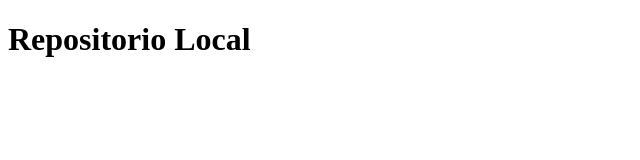
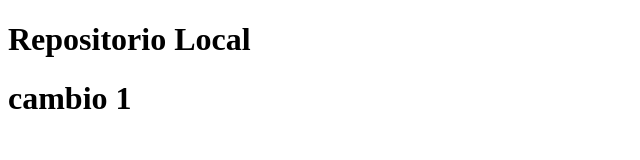
Before and after one commit to AdLau019/principal, a plain HTML site: page index.html in a window 1280 px wide. Shown: the whole page, without its empty margins (0-640 px from the left). Drawn offline with Linux system fonts and the light colour scheme.

Commit message:
Cambio 2

```diff
--- a/index.html
+++ b/index.html
@@ -8,5 +8,6 @@
 </head>
 <body>
     <h1>Repositorio Local</h1>
+    <h1>cambio 1</h1>
 </body>
 </html>
```
